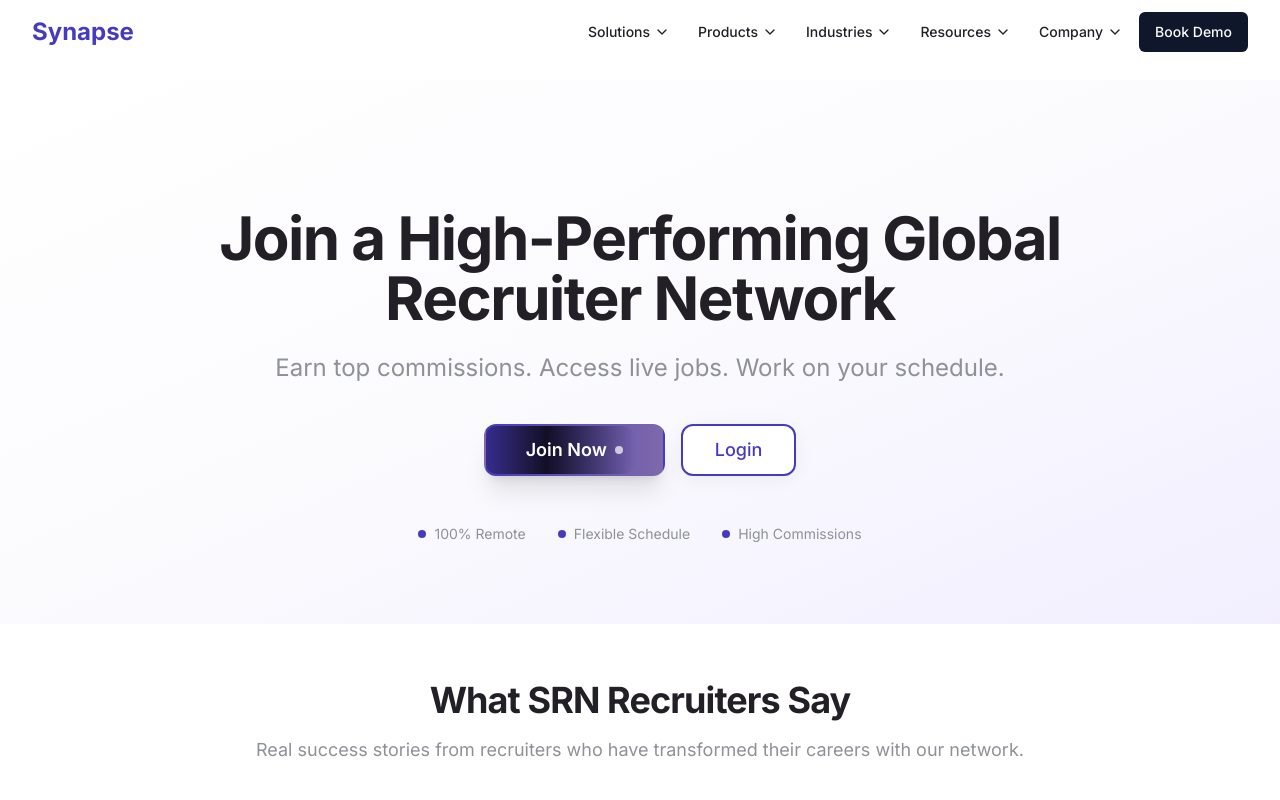
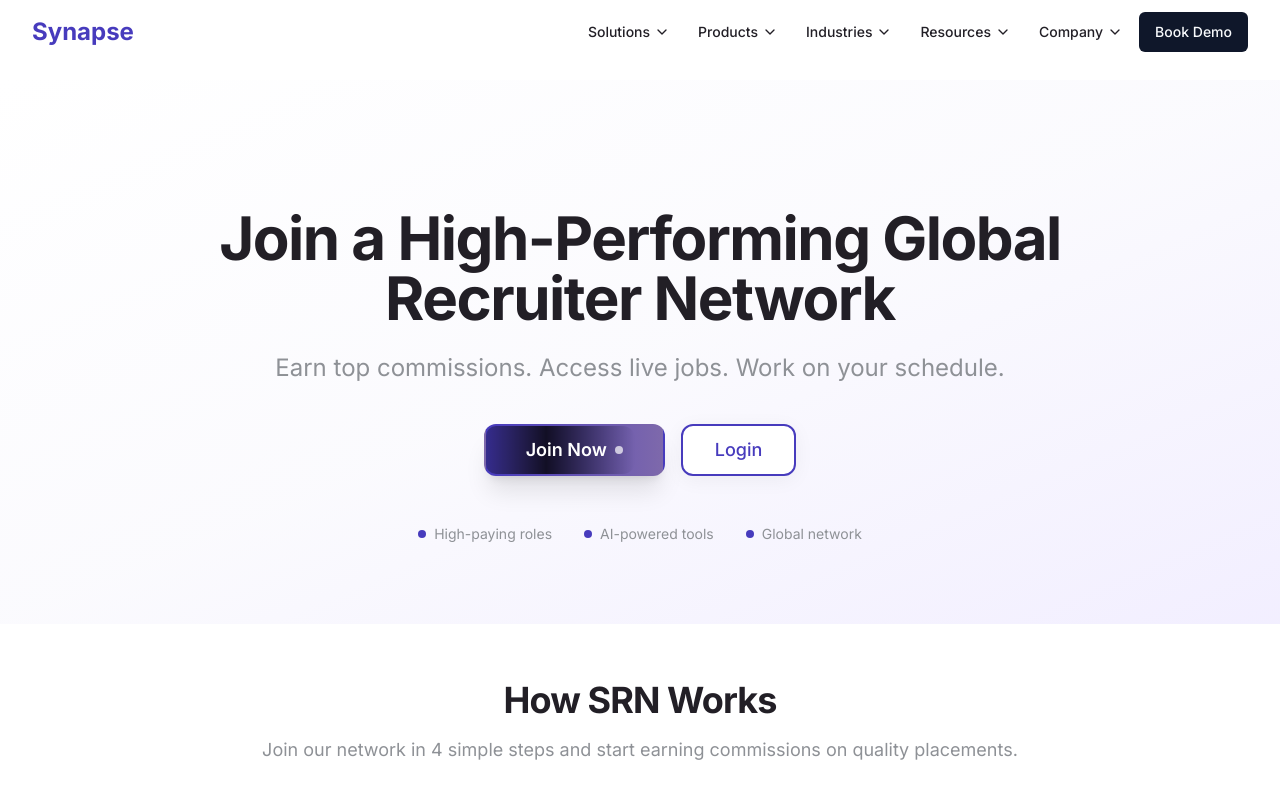
Before and after one commit to ashsynapse/synapse-talent-accelerator_TEST_N-JS, a React (Vite) app: page /recruiters in a window 1280 px wide. Shown: the top 800 px of the page. Built offline with nearby package versions, Linux system fonts and the light colour scheme.

Commit message:
feat: Update recruiter page hero and section order
Replaced hero bullet points, used bullet characters, and reordered sections on the `/recruiters` page.

```diff
--- a/src/components/recruiter/RecruiterFinalCTASection.tsx
+++ b/src/components/recruiter/RecruiterFinalCTASection.tsx
@@ -39,9 +39,18 @@ const RecruiterFinalCTASection = () => {
           </Button>
         </div>
         <div className="flex flex-wrap justify-center items-center gap-8 text-sm opacity-75">
-          <span>✓ High-paying roles</span>
-          <span>✓ AI-powered tools</span>
-          <span>✓ Global network</span>
+          <div className="flex items-center gap-2">
+            <div className="w-2 h-2 bg-white rounded-full"></div>
+            <span>High-paying roles</span>
+          </div>
+          <div className="flex items-center gap-2">
+            <div className="w-2 h-2 bg-white rounded-full"></div>
+            <span>AI-powered tools</span>
+          </div>
+          <div className="flex items-center gap-2">
+            <div className="w-2 h-2 bg-white rounded-full"></div>
+            <span>Global network</span>
+          </div>
         </div>
       </div>
     </section>
--- a/src/components/recruiter/RecruiterHeroSection.tsx
+++ b/src/components/recruiter/RecruiterHeroSection.tsx
@@ -47,15 +47,15 @@ const RecruiterHeroSection = () => {
           <div className="flex flex-wrap justify-center items-center gap-8 text-sm text-synapse-gray">
             <div className="flex items-center gap-2">
               <div className="w-2 h-2 bg-synapse-primary rounded-full"></div>
-              <span>100% Remote</span>
+              <span>High-paying roles</span>
             </div>
             <div className="flex items-center gap-2">
               <div className="w-2 h-2 bg-synapse-primary rounded-full"></div>
-              <span>Flexible Schedule</span>
+              <span>AI-powered tools</span>
             </div>
             <div className="flex items-center gap-2">
               <div className="w-2 h-2 bg-synapse-primary rounded-full"></div>
-              <span>High Commissions</span>
+              <span>Global network</span>
             </div>
           </div>
         </div>
--- a/src/pages/Recruiters.tsx
+++ b/src/pages/Recruiters.tsx
@@ -16,10 +16,10 @@ const Recruiters = () => {
     >
       <div className="min-h-screen">
         <RecruiterHeroSection />
-        <RecruiterTestimonialsSection />
         <HowItWorksRecruiterSection />
         <WhyJoinSRNSection />
         <IndustriesRecruiterSection />
+        <RecruiterTestimonialsSection />
         <RecruiterFinalCTASection />
       </div>
     </PageTemplate>
```
